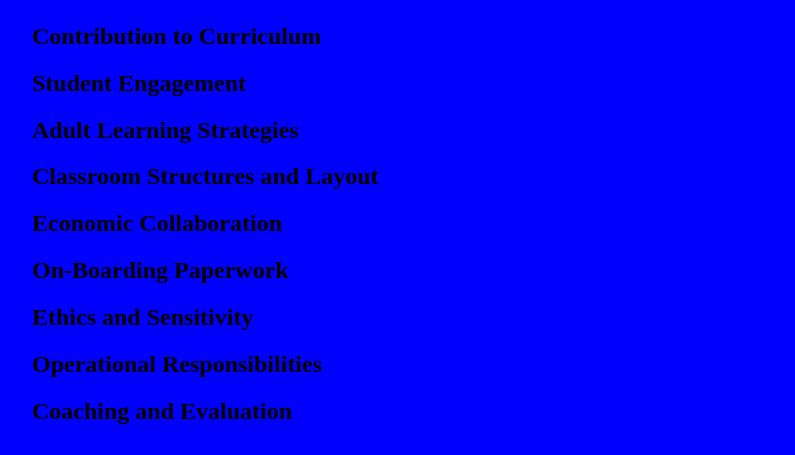
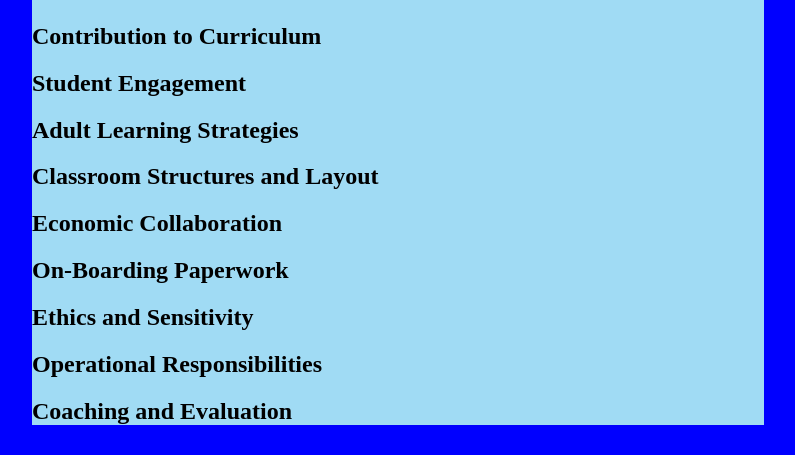
Before and after one commit to AustinCodingAcademy/training, a PHP site: page / in a window 1280 px wide. Shown: the part 3885-4340 px from the top of the page, without its empty margins (242-1037 px from the left). Run offline with PHP 8.4, Linux system fonts and the light colour scheme.

Commit message:
use style since CSS isn't working

```diff
--- a/index.php
+++ b/index.php
@@ -4,7 +4,7 @@
 <title>Instructor Training</title>
 <link rel="stylesheet" type="text/css" href="css/style.css">
 </head>
-  <body>
+  <body style="margin-left=30%; margin-right=30%; background-color: rgb(160,219,244);">
 
   <h1>Instructor Training</h1>
     <p>During this training, you will work in 3 domains: Planning, Teaching, and Professionalism. Each domain consists of
```
